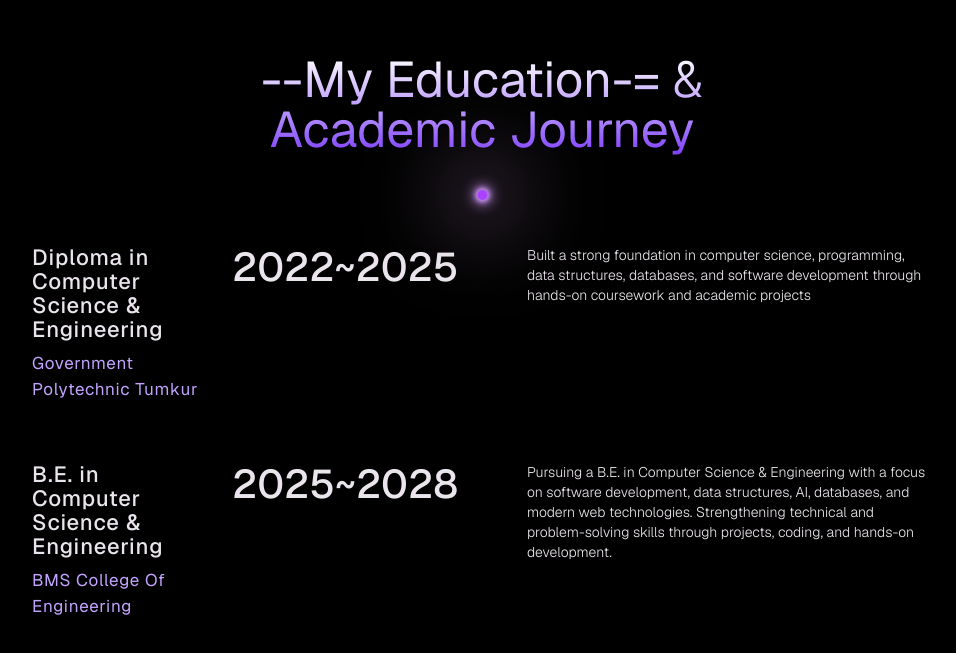
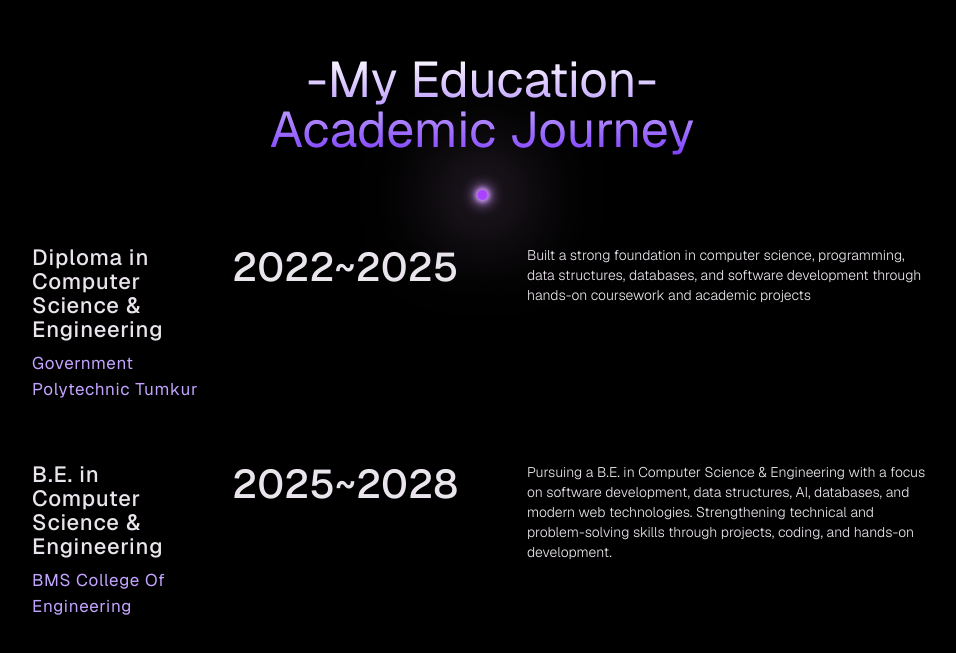
Before and after one commit to MahmadShahabaz/Portfolio, a React (Vite) app: page / in a window 1280 px wide. Shown: the part 2515-3168 px from the top of the page, without its empty margins (158-1114 px from the left). Built offline with nearby package versions, Linux system fonts and the light colour scheme; no server answers.

Commit message:
Update education heading text

```diff
--- a/src/components/Career.tsx
+++ b/src/components/Career.tsx
@@ -14,7 +14,7 @@ const Career = () => {
     <div className="career-section section-container">
       <div className="career-container">
         <h2>
-          --My Education-= <span>&</span>
+           -My Education- <span></span>
           <br /> Academic Journey
         </h2>
         <div className="career-info">
```
